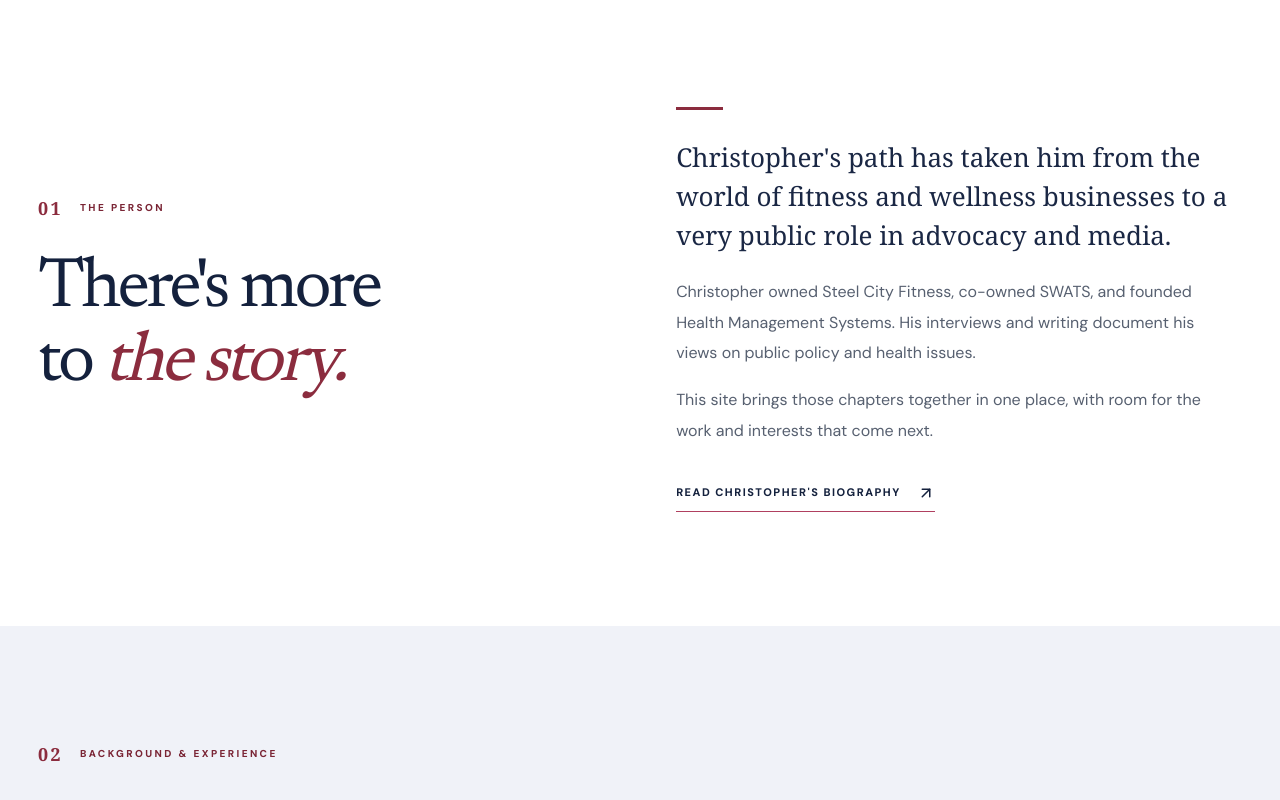
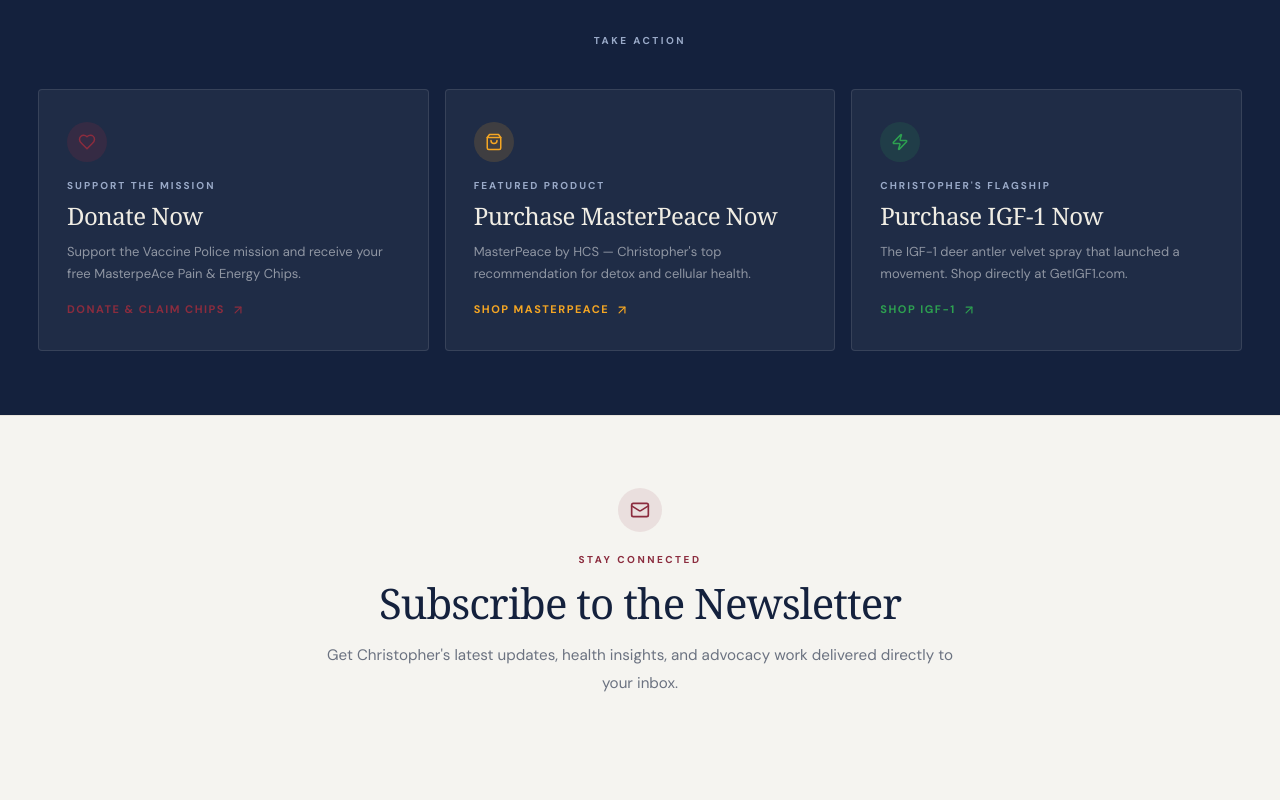
Before and after one commit to AppStudioPros/chris-iskey, a Next.js app: page / in a window 1280 px wide. Shown: the part 840-1640 px from the top of the page. Built offline with nearby package versions, Linux system fonts and the light colour scheme.

Commit message:
Add Donate/MasterPeace/IGF-1 CTAs + Klaviyo newsletter to home page

```diff
--- a/app/globals.css
+++ b/app/globals.css
@@ -123,3 +123,9 @@
 
 /* Chips mission section — reduce vertical padding on mobile */
 @media(max-width:700px){.chips-section{padding:60px 0!important}}
+
+/* Featured CTA section — home page */
+.cta-action-card:hover{background:rgba(255,255,255,0.09)!important}
+@media(max-width:760px){
+  .cta-action-grid{grid-template-columns:1fr!important}
+}
--- a/app/layout.tsx
+++ b/app/layout.tsx
@@ -9,4 +9,5 @@ const newsreader = Newsreader({subsets:['latin'], variable:'--font-editorial', d
 const dmSans = DM_Sans({subsets:['latin'], variable:'--font-sans', display:'swap'});
 import './globals.css';
 export const metadata: Metadata = {metadataBase:new URL(site.url),title:{default:'Christopher Key | Biography, Work & Media',template:'%s | Christopher Key'},description:'Explore Christopher Key’s background in health and wellness, his ventures, public advocacy, interviews and historical archive.',alternates:{canonical:'/'},openGraph:{type:'website',siteName:site.name,title:'Christopher Key | Biography, Work & Media',description:'His background. His work. His story.',images:[{url:'/images/og-default.png',width:1200,height:630,alt:'Christopher Key — Vaccine Police'}]},twitter:{card:'summary_large_image',images:['/images/og-default.png']}};
-export default function RootLayout({children}:{children:React.ReactNode}){const person={"@context":"https://schema.org","@type":"Person",name:"Christopher Key",url:site.url,description:"Public biography and archive of Christopher Key."};return <html lang="en"><body className={`${newsreader.variable} ${dmSans.variable}`}><a className="skip-link" href="#content">Skip to main content</a><SiteHeader/><main id="content">{children}</main><SiteFooter/><Analytics/><Script src="https://www.googletagmanager.com/gtag/js?id=G-99TKL6BQXZ" strategy="afterInteractive"/><Script id="google-analytics" strategy="afterInteractive">{`window.dataLayer=window.dataLayer||[];function gtag(){dataLayer.push(arguments);}gtag('js',new Date());gtag('config','G-99TKL6BQXZ');`}</Script><script type="application/ld+json" dangerouslySetInnerHTML={{__html:JSON.stringify(person).replace(/</g,'\\u003c')}}/></body></html>}
+export default function RootLayout({children}:{children:React.ReactNode}){const person={"@context":"https://schema.org","@type":"Person",name:"Christopher Key",url:site.url,description:"Public biography and archive of Christopher Key."};return <html lang="en"><body className={`${newsreader.variable} ${dmSans.variable}`}><a className="skip-link" href="#content">Skip to main content</a><SiteHeader/><main id="content">{children}</main><SiteFooter/><Analytics/><Script src="https://static.klaviyo.com/onsite/js/klaviyo.js?company_id=WYvyfV" strategy="afterInteractive"/>
+<Script src="https://www.googletagmanager.com/gtag/js?id=G-99TKL6BQXZ" strategy="afterInteractive"/><Script id="google-analytics" strategy="afterInteractive">{`window.dataLayer=window.dataLayer||[];function gtag(){dataLayer.push(arguments);}gtag('js',new Date());gtag('config','G-99TKL6BQXZ');`}</Script><script type="application/ld+json" dangerouslySetInnerHTML={{__html:JSON.stringify(person).replace(/</g,'\\u003c')}}/></body></html>}
--- a/app/page.tsx
+++ b/app/page.tsx
@@ -1,11 +1,71 @@
 import Link from 'next/link';
-import { ArrowUpRight, ArrowRight, MoveDown, Play, BookOpenText, CalendarDays } from 'lucide-react';
+import { ArrowUpRight, ArrowRight, MoveDown, Play, BookOpenText, CalendarDays, Heart, ShoppingBag, Zap, Mail } from 'lucide-react';
 import { site,posts,dateLabel } from '@/lib/content';
 
 import {ContactForm} from '@/components/ContactForm';
 export default function Home(){return <>
 <section className="hero"><div className="container hero-grid"><div className="hero-copy"><div className="eyebrow"><span className="eyebrow-line"/> THE PERSON BEHIND THE HEADLINES</div><h1>Christopher<br/><em>Key.</em></h1><p className="hero-lead">A life shaped by business, health and wellness, and speaking out about the issues that matter to him.</p><p className="hero-sub">Get to know Christopher, explore his work, and find the interviews and writing behind his public story.</p><div className="button-row"><Link className="button button-dark" href="/about">GET TO KNOW CHRISTOPHER <ArrowUpRight size={17}/></Link><Link className="button button-outline" href="/about">EXPLORE HIS WORK <ArrowUpRight size={17}/></Link></div></div><div className="hero-portrait"><div className="portrait-frame"><div className="portrait-fallback"><span>CK</span></div><img src={site.portrait} alt="Christopher Key"/></div></div></div></section>
 <div className="chapter-band"><div className="container" style={{justifyContent:'center'}}><a href="https://www.brighteon.com/channels/vaccinepolice/home" target="_blank" rel="noopener noreferrer" className="band-social-link">WATCH ON BRIGHTEON</a><span className="band-divider"/><a href="https://rumble.com/user/VaccinePolice" target="_blank" rel="noopener noreferrer" className="band-social-link">WATCH ON RUMBLE</a><span className="band-divider"/><a href="https://t.me/vaccinepolice" target="_blank" rel="noopener noreferrer" className="band-social-link">JOIN ON TELEGRAM</a></div></div>
+
+{/* ── FEATURED CTAs ── */}
+<section style={{background:'#14213d',padding:'64px 0'}}>
+  <div className="container">
+    <p style={{textAlign:'center',fontSize:'10px',letterSpacing:'2.5px',fontWeight:700,color:'#9aaac8',marginBottom:'40px'}}>TAKE ACTION</p>
+    <div style={{display:'grid',gridTemplateColumns:'repeat(3,1fr)',gap:'16px'}} className="cta-action-grid">
+      {/* Donate Now */}
+      <Link href="/donations-pain-energy" style={{display:'flex',flexDirection:'column',gap:'16px',background:'rgba(255,255,255,0.05)',border:'1px solid rgba(255,255,255,0.1)',borderRadius:'4px',padding:'32px 28px',textDecoration:'none',transition:'background 0.2s'}} className="cta-action-card">
+        <div style={{width:'40px',height:'40px',borderRadius:'50%',background:'rgba(139,44,62,0.2)',display:'flex',alignItems:'center',justifyContent:'center'}}>
+          <Heart size={18} color="#8b2c3e"/>
+        </div>
+        <div>
+          <p style={{fontSize:'10px',letterSpacing:'2px',fontWeight:700,color:'#9aaac8',margin:'0 0 8px'}}>SUPPORT THE MISSION</p>
+          <h3 style={{fontFamily:'Georgia,serif',fontSize:'24px',color:'#f0ede4',margin:'0 0 10px',letterSpacing:'-0.5px',lineHeight:1.2}}>Donate Now</h3>
+          <p style={{fontSize:'13px',color:'rgba(255,255,255,0.5)',lineHeight:1.7,margin:0}}>Support the Vaccine Police mission and receive your free MasterpeAce Pain &amp; Energy Chips.</p>
+        </div>
+        <span style={{display:'inline-flex',alignItems:'center',gap:'6px',color:'#8b2c3e',fontSize:'11px',fontWeight:700,letterSpacing:'1.5px',marginTop:'auto'}}>DONATE &amp; CLAIM CHIPS <ArrowUpRight size={14}/></span>
+      </Link>
+
+      {/* Purchase MasterPeace */}
+      <a href="https://masterpeacebyhcs.com/?ref_code=christiskey" target="_blank" rel="noopener noreferrer" style={{display:'flex',flexDirection:'column',gap:'16px',background:'rgba(255,255,255,0.05)',border:'1px solid rgba(255,255,255,0.1)',borderRadius:'4px',padding:'32px 28px',textDecoration:'none',transition:'background 0.2s'}} className="cta-action-card">
+        <div style={{width:'40px',height:'40px',borderRadius:'50%',background:'rgba(245,166,35,0.15)',display:'flex',alignItems:'center',justifyContent:'center'}}>
+          <ShoppingBag size={18} color="#f5a623"/>
+        </div>
+        <div>
+          <p style={{fontSize:'10px',letterSpacing:'2px',fontWeight:700,color:'#9aaac8',margin:'0 0 8px'}}>FEATURED PRODUCT</p>
+          <h3 style={{fontFamily:'Georgia,serif',fontSize:'24px',color:'#f0ede4',margin:'0 0 10px',letterSpacing:'-0.5px',lineHeight:1.2}}>Purchase MasterPeace Now</h3>
+          <p style={{fontSize:'13px',color:'rgba(255,255,255,0.5)',lineHeight:1.7,margin:0}}>MasterPeace by HCS — Christopher&apos;s top recommendation for detox and cellular health.</p>
+        </div>
+        <span style={{display:'inline-flex',alignItems:'center',gap:'6px',color:'#f5a623',fontSize:'11px',fontWeight:700,letterSpacing:'1.5px',marginTop:'auto'}}>SHOP MASTERPEACE <ArrowUpRight size={14}/></span>
+      </a>
+
+      {/* Purchase IGF-1 */}
+      <a href="https://www.getigf1.com/" target="_blank" rel="noopener noreferrer" style={{display:'flex',flexDirection:'column',gap:'16px',background:'rgba(255,255,255,0.05)',border:'1px solid rgba(255,255,255,0.1)',borderRadius:'4px',padding:'32px 28px',textDecoration:'none',transition:'background 0.2s'}} className="cta-action-card">
+        <div style={{width:'40px',height:'40px',borderRadius:'50%',background:'rgba(45,160,80,0.15)',display:'flex',alignItems:'center',justifyContent:'center'}}>
+          <Zap size={18} color="#2da050"/>
+        </div>
+        <div>
+          <p style={{fontSize:'10px',letterSpacing:'2px',fontWeight:700,color:'#9aaac8',margin:'0 0 8px'}}>CHRISTOPHER&apos;S FLAGSHIP</p>
+          <h3 style={{fontFamily:'Georgia,serif',fontSize:'24px',color:'#f0ede4',margin:'0 0 10px',letterSpacing:'-0.5px',lineHeight:1.2}}>Purchase IGF-1 Now</h3>
+          <p style={{fontSize:'13px',color:'rgba(255,255,255,0.5)',lineHeight:1.7,margin:0}}>The IGF-1 deer antler velvet spray that launched a movement. Shop directly at GetIGF1.com.</p>
+        </div>
+        <span style={{display:'inline-flex',alignItems:'center',gap:'6px',color:'#2da050',fontSize:'11px',fontWeight:700,letterSpacing:'1.5px',marginTop:'auto'}}>SHOP IGF-1 <ArrowUpRight size={14}/></span>
+      </a>
+    </div>
+  </div>
+</section>
+
+{/* ── NEWSLETTER SIGN-UP ── */}
+<section style={{background:'#f5f4f0',padding:'72px 0',borderTop:'1px solid #e8e4dc'}}>
+  <div className="container" style={{maxWidth:'640px',textAlign:'center'}}>
+    <div style={{width:'44px',height:'44px',borderRadius:'50%',background:'rgba(139,44,62,0.1)',display:'flex',alignItems:'center',justifyContent:'center',margin:'0 auto 20px'}}>
+      <Mail size={20} color="#8b2c3e"/>
+    </div>
+    <p style={{fontSize:'10px',letterSpacing:'2.5px',fontWeight:700,color:'#8b2c3e',marginBottom:'12px'}}>STAY CONNECTED</p>
+    <h2 style={{fontFamily:'Georgia,serif',fontSize:'clamp(28px,4vw,42px)',letterSpacing:'-1px',marginBottom:'16px',lineHeight:1.1}}>Subscribe to the Newsletter</h2>
+    <p style={{color:'#6b7280',lineHeight:'1.8',marginBottom:'32px',fontSize:'0.95rem'}}>Get Christopher&apos;s latest updates, health insights, and advocacy work delivered directly to your inbox.</p>
+    <div className="klaviyo-form-WYvyfV"/>
+  </div>
+</section>
 <section id="story" className="section story-section"><div className="container story-grid"><div><div className="section-index"><span>01</span><span>THE PERSON</span></div><h2>There's more<br/>to <em>the story.</em></h2></div><div className="story-body"><span className="gold-rule"/><p className="large-text">Christopher's path has taken him from the world of fitness and wellness businesses to a very public role in advocacy and media.</p><p>Christopher owned Steel City Fitness, co-owned SWATS, and founded Health Management Systems. His interviews and writing document his views on public policy and health issues.</p><p>This site brings those chapters together in one place, with room for the work and interests that come next.</p><Link href="/about" className="text-link">READ CHRISTOPHER'S BIOGRAPHY <ArrowUpRight size={18}/></Link></div></div></section>
 <section className="section experience-section"><div className="container"><div className="section-head"><div><div className="section-index"><span>02</span><span>BACKGROUND & EXPERIENCE</span></div><h2>Work that shaped<br/><em>his path.</em></h2></div></div><div className="experience-grid"><article className="experience-card feature"><span className="card-num">01 / HEALTH & WELLNESS</span><div><h3>Steel City<br/>Fitness</h3><p>Christopher owned a health club focused on fitness and wellness.</p></div></article><article className="experience-card"><span className="card-num">02 / BUSINESS</span><div><h3>SWATS</h3><p>Christopher was a co-owner of SWATS.</p></div></article><article className="experience-card"><span className="card-num">03 / ENTREPRENEURSHIP</span><div><h3>Health Management Systems</h3><p>Christopher founded a company built around body-composition measurement technology.</p></div></article><Link href="/about" className="experience-card" style={{background:'#14213d',color:'#f0ede4',textDecoration:'none',justifyContent:'center',alignItems:'center',display:'flex',flexDirection:'column',gap:'12px'}}><span style={{fontSize:'10px',letterSpacing:'2px',fontWeight:750,color:'#9aaac8'}}>LEARN MORE</span><h3 style={{color:'#f0ede4',margin:0,fontSize:'30px'}}>His full story.</h3><ArrowUpRight size={20} color="#9aaac8"/></Link></div></div></section>
 <section className="media-spotlight"><div className="container media-layout"><div className="media-left"><div className="section-index light"><span>03</span><span>MEDIA & THE PUBLIC RECORD</span></div><h2>Watch.<br/>Listen.<br/><em>Explore.</em></h2><p>Interviews, recorded conversations and published material from Christopher's archive, organized in a way that's easier to discover.</p><Link href="/blog" className="button button-light">EXPLORE MEDIA <ArrowUpRight size={17}/></Link></div><div className="media-right"><Link href="/blog" aria-label="Explore media archive" className="media-art"><div className="media-orbit orbit-one"/><div className="media-orbit orbit-two"/><span className="media-art-small">CHRISTOPHER KEY / MEDIA ARCHIVE</span><div className="media-play"><Play fill="currentColor" size={26}/></div><span className="media-art-bottom">CONVERSATIONS THAT MADE THE RECORD.</span></Link></div></div></section>
```
